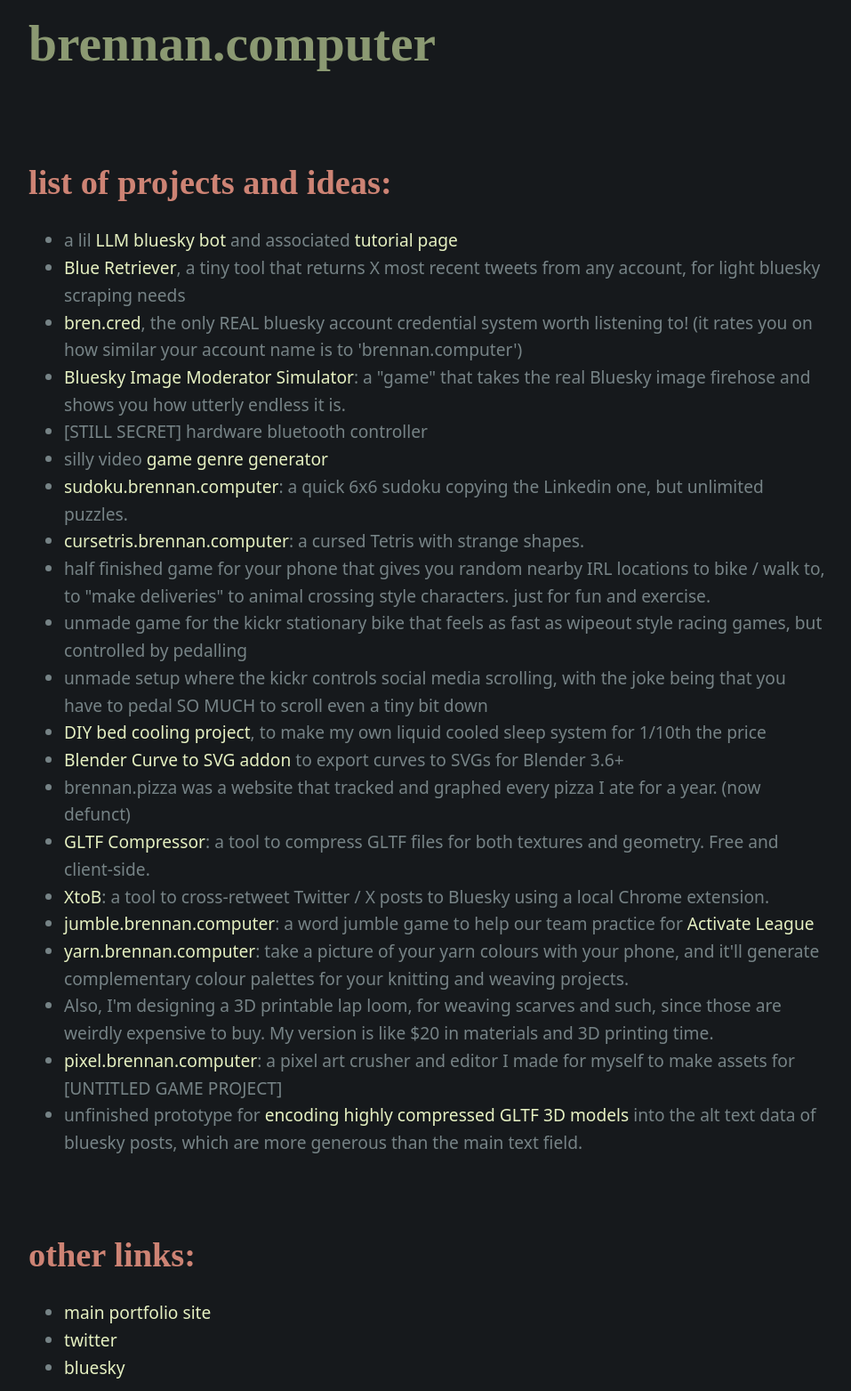
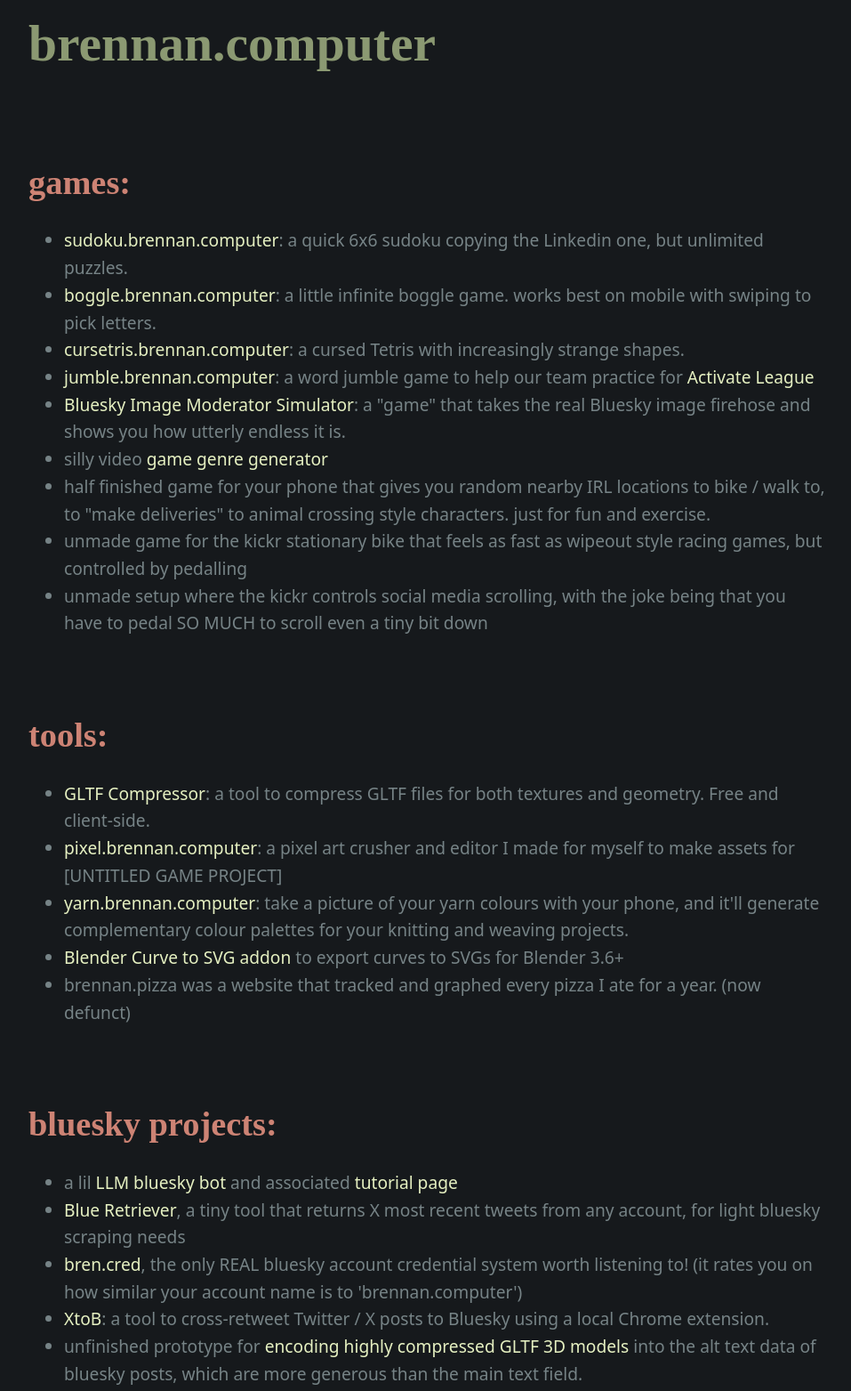
Before and after one commit to LTKMN/dotcomputer, a plain HTML site: page index.html in a window 1280 px wide. Shown: the part 68-1631 px from the top of the page at 89% size, without its empty margins (158-1115 px from the left). Drawn offline with Linux system fonts and the light colour scheme; a web font is replaced by a local one.

Commit message:
Update index.html

```diff
--- a/index.html
+++ b/index.html
@@ -92,29 +92,42 @@
 </head>
 <body>
     <h1>brennan.computer</h1>
-    <h3>list of projects and ideas:</h3>
+    <h3>games:</h3>
+    <ul>
+      <li><a href="https://sudoku.brennan.computer">sudoku.brennan.computer</a>: a quick 6x6 sudoku copying the Linkedin one, but unlimited puzzles.</li>
+      <li><a href="https://boggle.brennan.computer">boggle.brennan.computer</a>: a little infinite boggle game. works best on mobile with swiping to pick letters.</li>
+      <li><a href="https://cursetris.brennan.computer">cursetris.brennan.computer</a>: a cursed Tetris with increasingly strange shapes.</li>
+      <li><a href="https://jumble.brennan.computer">jumble.brennan.computer</a>: a word jumble game to help our team practice for <a href="https://www.playactivate.com">Activate League</a></li>
+      <li><a href="https://bskyimagemoderator.brennan.computer/">Bluesky Image Moderator Simulator</a>: a "game" that takes the real Bluesky image firehose and shows you how utterly endless it is.</li>
+      <li>silly video <a href="https://brennanletkeman.com/videogame.html">game genre generator</a></li>
+      <li>half finished game for your phone that gives you random nearby IRL locations to bike / walk to, to "make deliveries" to animal crossing style characters. just for fun and exercise.</li>
+      <li>unmade game for the kickr stationary bike that feels as fast as wipeout style racing games, but controlled by pedalling</li>
+      <li>unmade setup where the kickr controls social media scrolling, with the joke being that you have to pedal SO MUCH to scroll even a tiny bit down</li>
+    </ul>
+
+    <h3>tools:</h3>
+    <ul>
+      <li><a href="https://gltf-compressor.com/">GLTF Compressor</a>: a tool to compress GLTF files for both textures and geometry. Free and client-side.</li>
+      <li><a href="https://pixel.brennan.computer">pixel.brennan.computer</a>: a pixel art crusher and editor I made for myself to make assets for [UNTITLED GAME PROJECT]</li>
+      <li><a href="https://yarn.brennan.computer">yarn.brennan.computer</a>: take a picture of your yarn colours with your phone, and it'll generate complementary colour palettes for your knitting and weaving projects.</li>
+      <li><a href="https://github.com/LTKMN/blender-curve-to-svg-2">Blender Curve to SVG addon</a> to export curves to SVGs for Blender 3.6+</li>
+      <li>brennan.pizza was a website that tracked and graphed every pizza I ate for a year. (now defunct)</li>
+    </ul>
+
+    <h3>bluesky projects:</h3>
     <ul>
       <li>a lil <a href="https://bsky.app/profile/fluorentine.bsky.social">LLM bluesky bot</a> and associated <a href="https://fluorentine.netlify.app/">tutorial page</a></li>
       <li><a href="https://blueretriever.netlify.app/">Blue Retriever</a>, a tiny tool that returns X most recent tweets from any account, for light bluesky scraping needs</li>
       <li><a href="https://brennan.computer/bren-cred.html">bren.cred</a>, the only REAL bluesky account credential system worth listening to! (it rates you on how similar your account name is to 'brennan.computer')</li>
-      <li><a href="https://bskyimagemoderator.brennan.computer/">Bluesky Image Moderator Simulator</a>: a "game" that takes the real Bluesky image firehose and shows you how utterly endless it is.</li>
+      <li><a href="https://github.com/LTKMN/XtoB">XtoB</a>: a tool to cross-retweet Twitter / X posts to Bluesky using a local Chrome extension.</li>
+      <li>unfinished prototype for <a href="https://bsky.app/profile/brennan.computer/post/3lbnge6vr2c2l">encoding highly compressed GLTF 3D models</a> into the alt text data of bluesky posts, which are more generous than the main text field.</li>
+    </ul>
+
+    <h3>physical projects:</h3>
+    <ul>
       <li>[STILL SECRET] hardware bluetooth controller</li>
-      <li>silly video <a href="https://brennanletkeman.com/videogame.html">game genre generator</a></li>
-      <li><a href="https://sudoku.brennan.computer">sudoku.brennan.computer</a>: a quick 6x6 sudoku copying the Linkedin one, but unlimited puzzles.</li>
-      <li><a href="https://cursetris.brennan.computer">cursetris.brennan.computer</a>: a cursed Tetris with strange shapes.</li>
-      <li>half finished game for your phone that gives you random nearby IRL locations to bike / walk to, to "make deliveries" to animal crossing style characters. just for fun and exercise.</li>
-      <li>unmade game for the kickr stationary bike that feels as fast as wipeout style racing games, but controlled by pedalling</li>
-      <li>unmade setup where the kickr controls social media scrolling, with the joke being that you have to pedal SO MUCH to scroll even a tiny bit down</li>
       <li><a href="https://github.com/LTKMN/Bed-Cooling-is-Best">DIY bed cooling project</a>, to make my own liquid cooled sleep system for 1/10th the price</li>
-      <li><a href="https://github.com/LTKMN/blender-curve-to-svg-2">Blender Curve to SVG addon</a> to export curves to SVGs for Blender 3.6+</li>
-      <li>brennan.pizza was a website that tracked and graphed every pizza I ate for a year. (now defunct)</li>
-      <li><a href="https://gltf-compressor.com/">GLTF Compressor</a>: a tool to compress GLTF files for both textures and geometry. Free and client-side.</li>
-      <li><a href="https://github.com/LTKMN/XtoB">XtoB</a>: a tool to cross-retweet Twitter / X posts to Bluesky using a local Chrome extension.</li>
-      <li><a href="https://jumble.brennan.computer">jumble.brennan.computer</a>: a word jumble game to help our team practice for <a href="https://www.playactivate.com">Activate League</a></li>
-      <li><a href="https://yarn.brennan.computer">yarn.brennan.computer</a>: take a picture of your yarn colours with your phone, and it'll generate complementary colour palettes for your knitting and weaving projects.</li>
       <li>Also, I'm designing a 3D printable lap loom, for weaving scarves and such, since those are weirdly expensive to buy. My version is like $20 in materials and 3D printing time.</li>
-      <li><a href="https://pixel.brennan.computer">pixel.brennan.computer</a>: a pixel art crusher and editor I made for myself to make assets for [UNTITLED GAME PROJECT]</li>
-      <li>unfinished prototype for <a href="https://bsky.app/profile/brennan.computer/post/3lbnge6vr2c2l">encoding highly compressed GLTF 3D models</a> into the alt text data of bluesky posts, which are more generous than the main text field.</li>
     </ul>
 
     <h3>other links:</h3>
```
